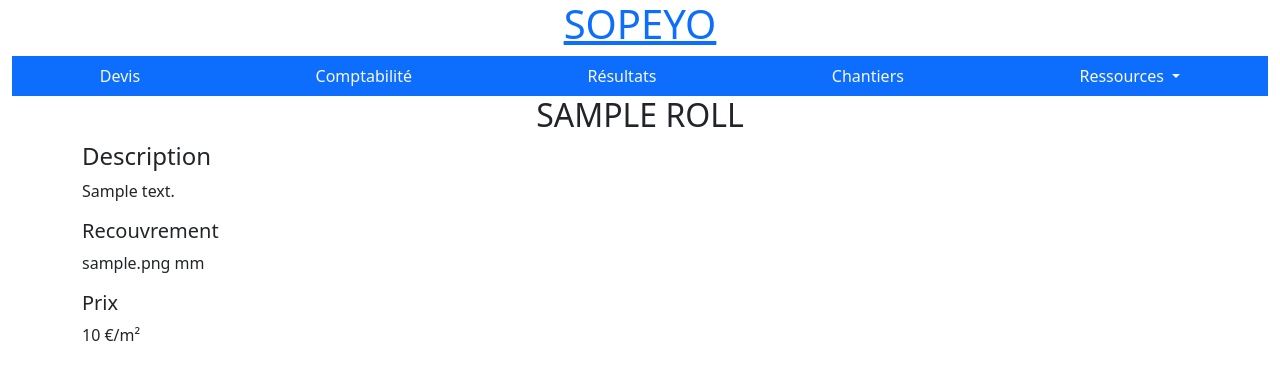
After one commit to APlouzeau/Batman, a PHP site: page /views/detailsRolls.php?id=1 in a window 1280 px wide. The commit adds this page. Shown: the top 380 px of the page. Run offline with PHP 8.4, Linux system fonts and the light colour scheme; tables that the repository leaves empty or names only in its code hold one stand-in row (values such as "Sample post").

Commit message:
DetailsRolls OK

```diff
--- a/controller/rollsManager.php
+++ b/controller/rollsManager.php
@@ -21,10 +21,11 @@ class RollsManager
 
     public function addRolls(Rolls $rolls)
     {
-        $req = $this->db->prepare("INSERT INTO rolls (name, length, recovery, description, price) VALUE (:name, :length, :recovery, :description, :price)");
+        $req = $this->db->prepare("INSERT INTO rolls (name, length, recovery, summary description, price) VALUE (:name, :length, :recovery, :summary, :description, :price)");
         $req->bindValue(":name", $rolls->getName(), PDO::PARAM_STR);
         $req->bindValue(":length", $rolls->getLength(), PDO::PARAM_STR);
         $req->bindValue(":recovery", $rolls->getRecovery(), PDO::PARAM_STR);
+        $req->bindValue(":summary", $rolls->getSummary(), PDO::PARAM_STR);
         $req->bindValue(":description", $rolls->getDescription(), PDO::PARAM_STR);
         $req->bindValue(":price", $rolls->getPrice(), PDO::PARAM_STR);
         $req->execute();
@@ -44,12 +45,13 @@ class RollsManager
 
     public function updateRolls(Rolls $roll, $id)
     {
-        $req = $this->db->prepare("UPDATE rolls SET name = :name, description = :description, length = :length, recovery = :recovery, price = :price WHERE id = :id");
+        $req = $this->db->prepare("UPDATE rolls SET name = :name, summary = :summary, description = :description, length = :length, recovery = :recovery, price = :price WHERE id = :id");
         $req->bindValue(":id", $id, PDO::PARAM_INT);
         $req->bindValue(":name", $roll->getName(), PDO::PARAM_STR);
-        $req->bindValue(":description", $roll->getDescription(), PDO::PARAM_STR);
         $req->bindValue(":length", $roll->getLength(), PDO::PARAM_STR);
         $req->bindValue(":recovery", $roll->getRecovery(), PDO::PARAM_STR);
+        $req->bindValue(":summary", $roll->getSummary(), PDO::PARAM_STR);
+        $req->bindValue(":description", $roll->getDescription(), PDO::PARAM_STR);
         $req->bindValue(":price", $roll->getPrice(), PDO::PARAM_STR);
         $req->execute();
     }
--- a/models/rollsModel.php
+++ b/models/rollsModel.php
@@ -6,6 +6,7 @@ class Rolls
     private string $name;
     private string $length;
     private string $recovery;
+    private string $summary;
     private string $description;
     private float $price;
 
@@ -142,4 +143,24 @@ class Rolls
 
         return $this;
     }
+
+    /**
+     * Get the value of summary
+     */
+    public function getSummary()
+    {
+        return $this->summary;
+    }
+
+    /**
+     * Set the value of summary
+     *
+     * @return  self
+     */
+    public function setSummary($summary)
+    {
+        $this->summary = $summary;
+
+        return $this;
+    }
 }
--- a/views/deleteRolls.php
+++ b/views/deleteRolls.php
@@ -3,7 +3,7 @@ define("BASE_URL", "/EYOSOP");
 require_once "./head.php";
 ?>
 
-<title>Ajout de nouveau rouleau</title>
+<title>Suppression rouleau</title>
 
 <?php
 require_once "./header.php";
--- /dev/null
+++ b/views/detailsRolls.php
@@ -0,0 +1,28 @@
+<?php
+define("BASE_URL", "/EYOSOP");
+require_once "../views/head.php";
+require_once "../controller/rollsManager.php";
+$rollsManager = new RollsManager();
+$roll = $rollsManager->getRollsById($_GET["id"]);
+
+?>
+
+<title><?= $roll->getName() ?></title>
+
+<?php
+require_once "../views/header.php";
+?>
+
+<div class="container">
+    <h2 class="text-center"><?= $roll->getName() ?></h2>
+    <h4>Description</h4>
+    <p><?= $roll->getDescription() ?></p>
+    <h5>Recouvrement</h5>
+    <p><?= $roll->getRecovery() ?> mm</p>
+    <h5>Prix</h5>
+    <p><?= $roll->getPrice() ?> €/m²</p>
+</div>
+
+<?php
+require_once "../views/footer.php";
+?>
--- a/views/footer.php
+++ b/views/footer.php
@@ -1,3 +1,4 @@
+</div>
 <script src="https://cdn.jsdelivr.net/npm/bootstrap@5.3.3/dist/js/bootstrap.bundle.min.js" integrity="sha384-YvpcrYf0tY3lHB60NNkmXc5s9fDVZLESaAA55NDzOxhy9GkcIdslK1eN7N6jIeHz" crossorigin="anonymous"></script>
 <script src="script.js"></script>
 </body>
--- a/views/header.php
+++ b/views/header.php
@@ -3,7 +3,7 @@
 <body>
     <div class="container-fluid">
 
-        <header">
+        <header>
             <h1 class="text-center"><a styles="none" href="../index.php">SOPEYO</a></h1>
             <ul class="nav justify-content-around bg-primary">
                 <li class="nav-item">
@@ -32,4 +32,4 @@
                     </ul>
                 </li>
             </ul>
-            </header>
+        </header>
--- a/views/modifyRolls.php
+++ b/views/modifyRolls.php
@@ -3,7 +3,7 @@ define("BASE_URL", "/EYOSOP");
 require_once "./head.php";
 ?>
 
-<title>Ajout de nouveau rouleau</title>
+<title>Modifier rouleau</title>
 
 <?php
 require_once "./header.php";
@@ -17,6 +17,7 @@ if ($_POST) {
     $name = $_POST["name"];
     $length = $_POST["length"];
     $recovery = $_POST["recovery"];
+    $summary = $_POST["summary"];
     $description = $_POST["description"];
     $price = $_POST["price"];
     var_dump($id);
@@ -26,6 +27,7 @@ if ($_POST) {
             "name" => $name,
             "length" => $length,
             "recovery" => $recovery,
+            "summary" => $summary,
             "description" => $description,
             "price" => $price,
         ]);
@@ -47,6 +49,8 @@ if ($_POST) {
     <input type="number" name="length" id="length" class="form-control" placeholder="Longueur du rouleau en m" value="<?= $roll->getLength() ?>">
     <label class="form-label" for="recovery">Recouvrement</label>
     <input type="number" name="recovery" id="recovery" class="form-control" placeholder="Le recouvrement longitudinal en mm" value="<?= $roll->getRecovery() ?>"></input>
+    <label class="form-label" for="summary">Résumé</label>
+    <input type="text" name="summary" id="summary" class="form-control" placeholder="Résumé succint concernant le rouleau" value="<?= $roll->getSummary() ?>"></input>
     <label class="form-label" for="description">Description</label>
     <input type="text" name="description" id="description" class="form-control" placeholder="Description/destination du rouleau" value="<?= $roll->getDescription() ?>"></input>
     <label class="form-label" for="price">Prix</label>
```
Also changed, not shown: index.php (+1 -8 lines), views/rolls.php (+12 -5 lines).
